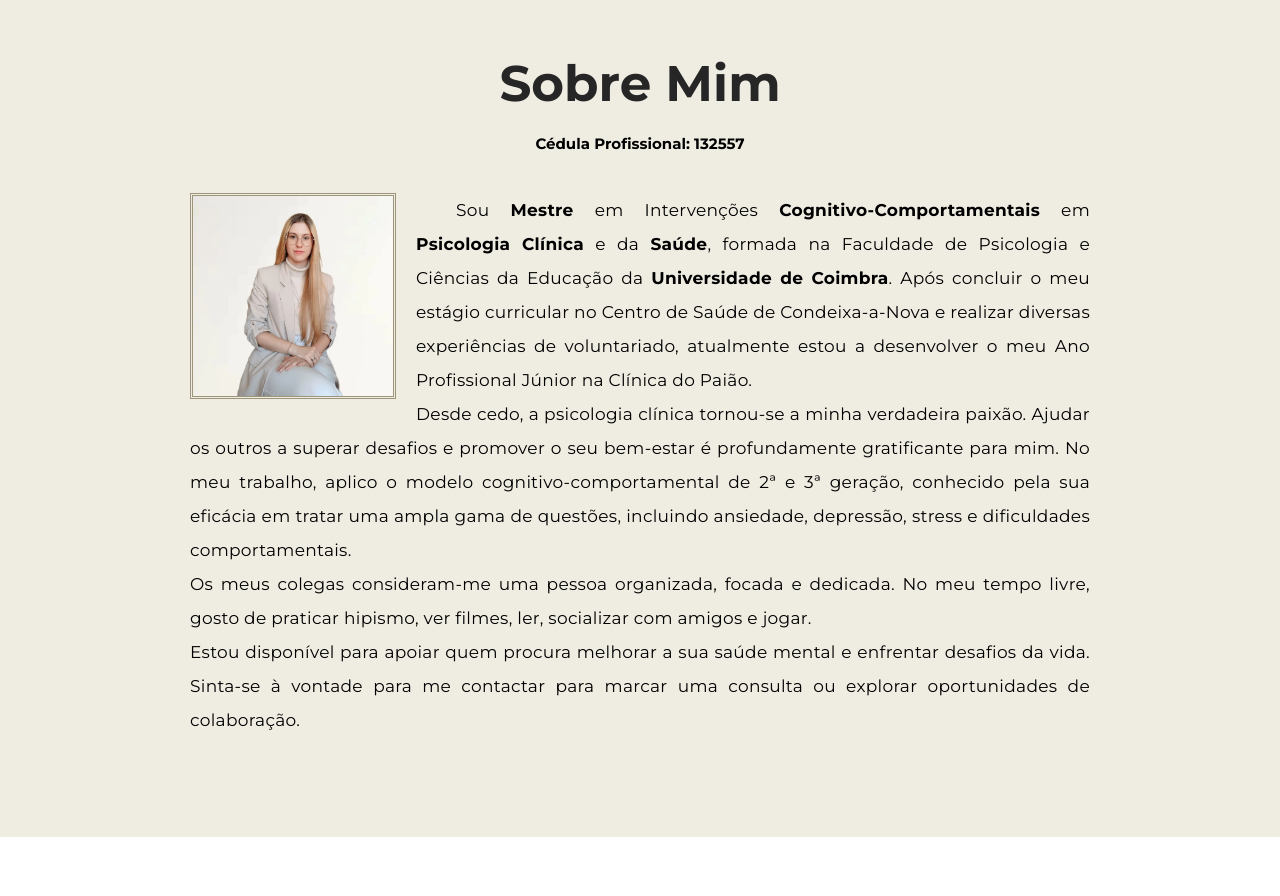
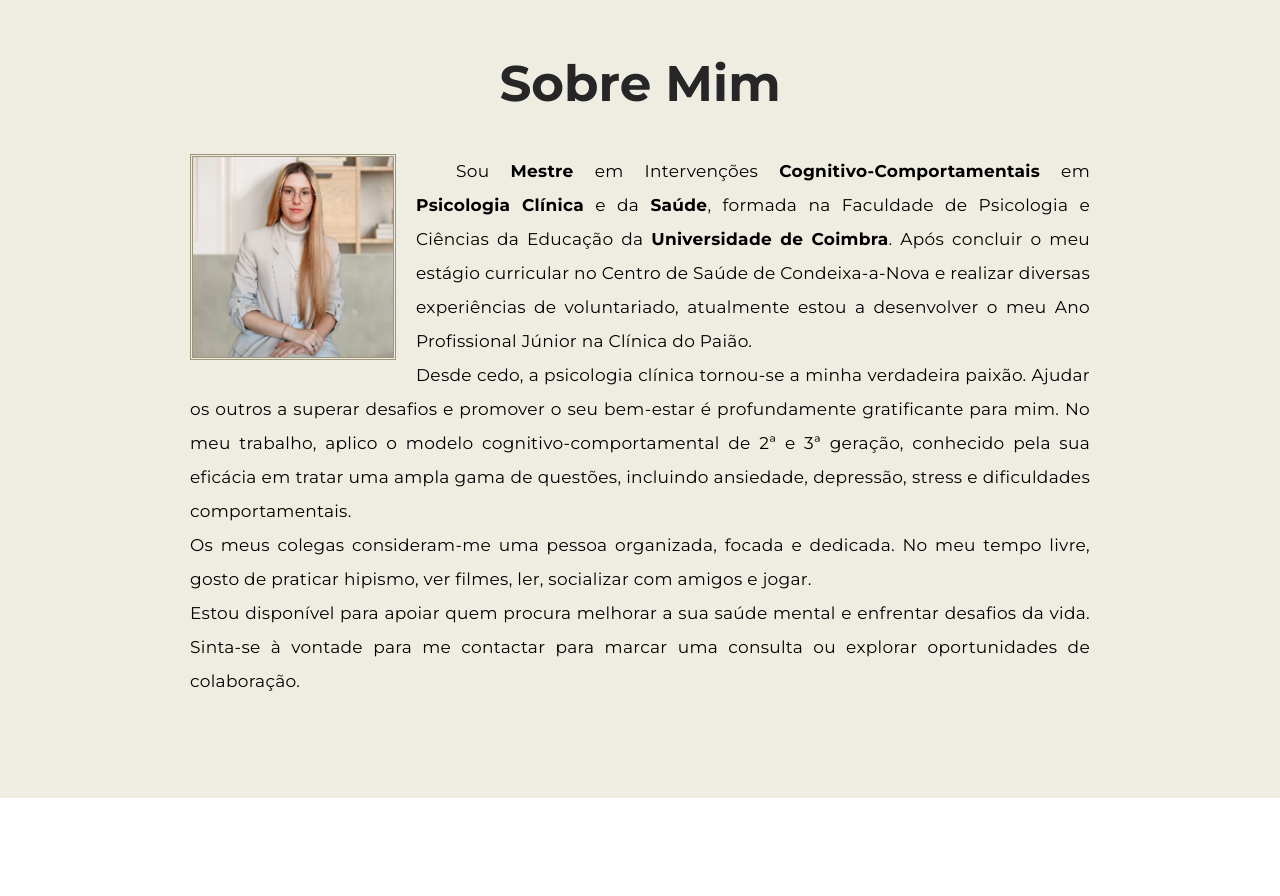
Before and after one commit to lucasoriental/drarutematos, a React (Vite) app: page / in a window 1280 px wide. Shown: the part 6600-7496 px from the top of the page. Built offline with nearby package versions, Linux system fonts and the light colour scheme.

Commit message:
main
alterando a imagem no componente sobre mim

```diff
--- a/src/components/sections/aboutMe.jsx
+++ b/src/components/sections/aboutMe.jsx
@@ -1,11 +1,10 @@
-import fotoDePerfil from "../../assets/images/sobre_mim/sobreMim.webp";
+import fotoDePerfil from "../../assets/images/sobre_mim/sobre_mim.webp";
 
 export default function SobreMim() {
   return (
     <div id="container-background-sobre-mim-dark">
       <div id="container-conteudo-sobre-mim-dark">
         <p className="container-titulo-da-seccao">Sobre Mim</p>
-        <p style={{textAlign: "center", marginTop: "20px", fontWeight:"bold", fontSize: "15px"}}>Cédula Profissional: <span>132557</span></p>
         <div className="container-sobre-mim-div">
           <img
             src={fotoDePerfil}
```
